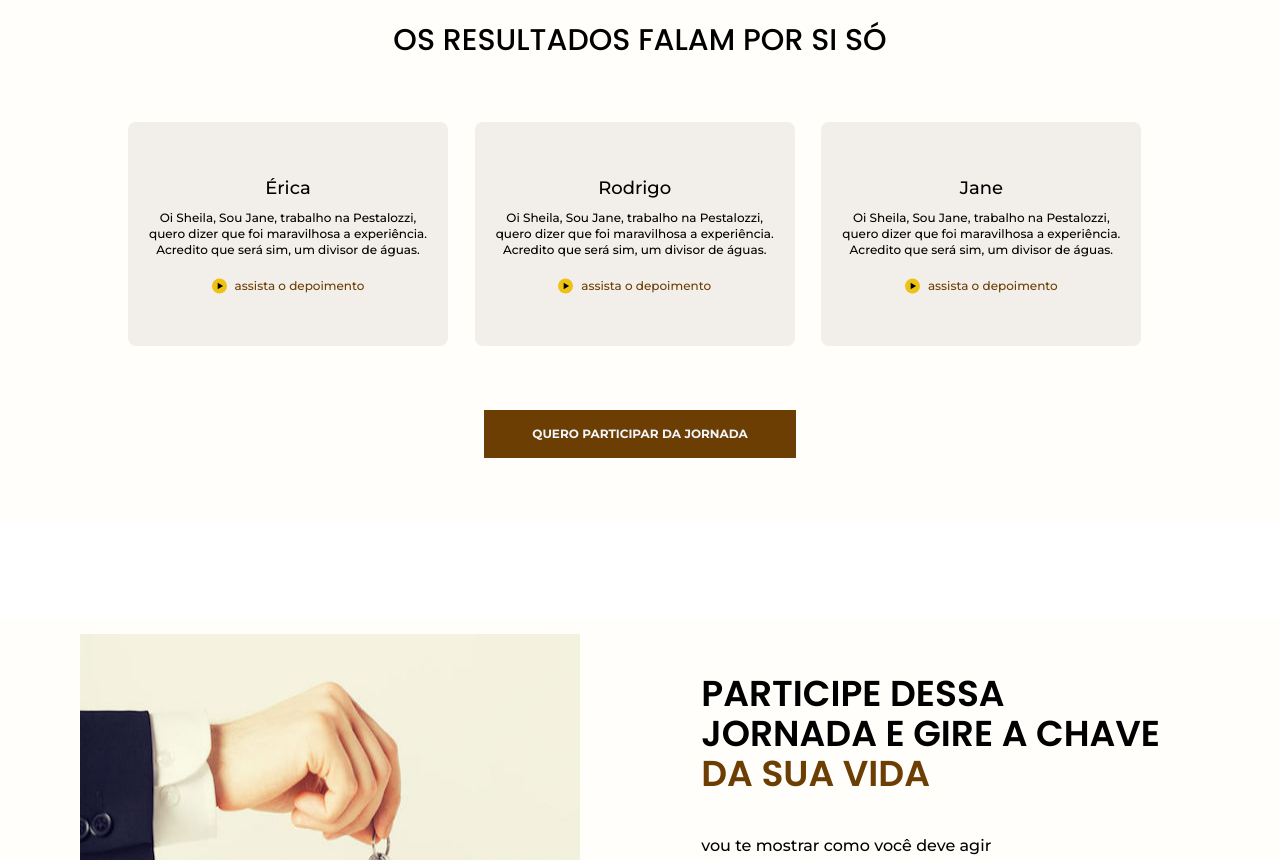
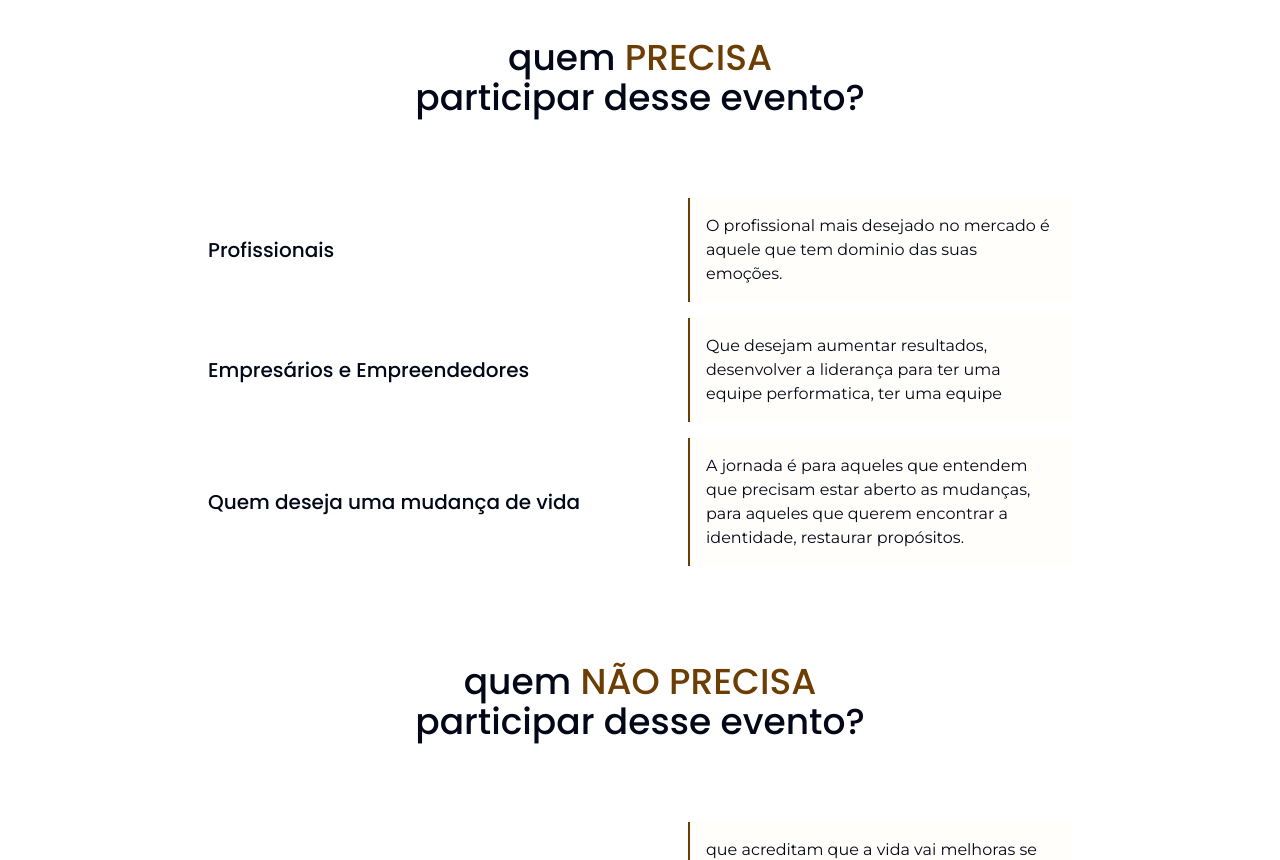
Before and after one commit to DecoXD/JornadaGovernar, a React (Vite) app: page / in a window 1280 px wide. Shown: the part 1940-2800 px from the top of the page. Built offline with nearby package versions, Linux system fonts and the light colour scheme.

Commit message:
audience section added

```diff
--- a/src/App.tsx
+++ b/src/App.tsx
@@ -2,13 +2,14 @@
 import Hero from "./sections/Hero"
 import Target from "./sections/Target"
 import Content from "./sections/Content"
-import Testimonials from "./sections/Testimonials"
+
 import Benefices from "./sections/Benefices"
 import Disclosure from "./sections/Disclosure"
 import About from "./sections/About"
 import Payment from "./sections/Payment"
 import Footer from "./sections/Footer"
 import WpToast from "./components/shared/WpToast"
+import Audience from "./sections/Audience"
 
 
 
@@ -31,7 +32,7 @@ function App() {
     </section>
 
     <section>
-      <Testimonials/>
+      <Audience/>
     </section>
 
     <section className="pt-24">
--- /dev/null
+++ b/src/components/shared/AudienceCard.tsx
@@ -0,0 +1,17 @@
+type AudienceCardProps = {
+  title:string,
+  content:string
+}
+
+const AudienceCard = ({title,content}:AudienceCardProps) => {
+  return (
+    <div className="flex justify-between w-full items-center sm:flex-row flex-col  ">
+      <h4 className="text-xl font-medium font-poppins">{title}</h4>
+      <div className=" border-l-2 font-montserrat bg-[#FFFEFA] border-l-[#6c3e04] max-w-96 p-4">
+        <p>{content}</p>
+      </div>
+    </div>
+  )
+}
+
+export default AudienceCard
--- a/src/components/shared/TestimonialVideoModal.tsx
+++ /dev/null
@@ -1,12 +0,0 @@
-type videoModalProp = {
- videoSrc:string
-}
-const TestimonialVideoModal = ({videoSrc}:videoModalProp) => {
-  return (
-    <div className=" ">
-      <video src={videoSrc} autoPlay={true} controls={true}  className="  w-full max-w-96 aspect-[16/11] " ></video>
-    </div>
-  )
-}
-
-export default TestimonialVideoModal
--- a/src/components/shared/TestimonialsCard.tsx
+++ /dev/null
@@ -1,37 +0,0 @@
-
-
-type TestimonialCardProps = {
-  imageSrc:string,
-  content:string,
-  title:string,
-  videoSrc:string
-  handleModal(state:string):void
-}
-
-
-
-/* eslint-disable */
-const TestimonialsCard = ({content,title,videoSrc,handleModal}:TestimonialCardProps) => {
-
-  return (
-
-    <article className="text-black font-montserrat max-w-[320px] flex flex-col items-center relative z-50">
-      {/* <img src={imageSrc} alt={title} width={80} className="rounded-full translate-y-4 " /> */}
-      <div className="   flex flex-col rounded-lg p-4 gap-2 bg-[#f2eee9] min-h-56 items-center justify-center ">
-        <h4 className="font-medium text-lg">{title}</h4>
-        <p className="text-xs font-medium text-center">{content}</p>
-        <div
-          className="flex gap-2 mt-3 cursor-pointer hover:opacity-80 group">
-          <img src="/assets/icons/playbutton.svg" alt="play button" width={15} className="group-hover:scale-105 "/>
-          <p className="font-medium text-xs text-[#6c3e04]  " onClick={() => handleModal(videoSrc)}>assista o depoimento</p>
-        </div>
-      </div>
-
-
-    </article>
-
-
-  )
-}
-
-export default TestimonialsCard
--- a/src/components/shared/WpToast.tsx
+++ b/src/components/shared/WpToast.tsx
@@ -2,7 +2,11 @@
 
 const WpToast = () => {
   return (
-    <div className="fixed bottom-0 right-2">WpToast</div>
+    <a href="https://web.whatsapp.com/send?phone=5575981112124"
+    target="_blank" className="fixed bottom-2 right-1 flex gap-2 bg-green-500 rounded-lg p-2 animate-bounce z-50">
+      <img src="/assets/icons/wpp.svg" alt="whatsapp icon" width={30} />
+      <span className="font-medium font-monstserrat textmdl text-slate-100">Fale conosco!</span>
+    </a>
   )
 }
 
--- a/src/constants/index.ts
+++ b/src/constants/index.ts
@@ -43,6 +43,36 @@ export const testimonalItems = [
   },
 ]
 
+export const whoIsItFor = [
+  {
+    title:'Profissionais',
+    content:'O profissional mais desejado no mercado é aquele que tem dominio das suas emoções.'
+  },
+  {
+    title:'Empresários e Empreendedores',
+    content:'Que desejam aumentar resultados, desenvolver a liderança para ter uma equipe performatica, ter uma equipe  '
+  },
+  {
+    title:'Quem deseja uma mudança de vida',
+    content:'A jornada é para aqueles que entendem que precisam estar aberto as mudanças, para aqueles que querem encontrar a identidade, restaurar propósitos.'
+  }
+]
+export const whoIsntItFor = [
+  {
+    title:'pessoas acomodadas',
+    content:"que acreditam que a vida vai melhoras se continuar fazendo as mesmas coisas que deixaram onde está."
+  },
+  {
+    title: 'quem resiste à mudança',
+    content: 'Para aqueles que não estão prontos para revisar suas crenças e métodos, mesmo quando não estão trazendo os resultados desejados.'
+  },
+  {
+    title: 'quem não está disposto a se desafiar ',
+    content: 'Para os que preferem permanecer na zona de conforto ao invés de enfrentar e superar seus limites para crescer pessoal e profissionalmente.'
+  }
+]
+
+
 export const paymentCardItem = [
   {
     title:"Faça sua inscrição no Evento",
--- /dev/null
+++ b/src/sections/Audience.tsx
@@ -0,0 +1,47 @@
+import AudienceCard from "@/components/shared/AudienceCard"
+import { whoIsItFor, whoIsntItFor } from "@/constants"
+
+
+const Audience = () => {
+  return (
+    <section className="flex justify-center items-center flex-col ">
+      <div className="flex flex-col w-full max-w-4xl px-4   ">
+        <h2 className="mb-20 mt-20 font-medium font-poppins text-center flex flex-col md:text-4xl  text-3xl">
+        <span>quem
+          <span className="uppercase text-[#6c3e04]"> precisa</span>
+        </span>
+        participar desse evento?</h2>
+
+        <div className="flex flex-col  gap-4">
+          {
+            whoIsItFor.map((item) =>{
+              return (
+              <AudienceCard {...item} key={item.title}/>
+            )
+            })
+          }
+        </div>
+      </div>
+
+      <div className="flex flex-col w-full max-w-4xl p-4 ">
+        <h2 className="mb-20 mt-20 font-medium font-poppins text-center flex flex-col md:text-4xl  text-3xl">
+        <span>quem
+          <span className="uppercase text-[#6c3e04]"> não precisa</span>
+        </span>
+        participar desse evento?</h2>
+
+        <div className="flex flex-col gap-4">
+          {
+            whoIsntItFor.map((item) =>{
+              return (
+              <AudienceCard {...item} key={item.title}/>
+            )
+            })
+          }
+        </div>
+      </div>
+    </section>
+  )
+}
+
+export default Audience
--- a/src/sections/Testimonials.tsx
+++ /dev/null
@@ -1,67 +0,0 @@
-import TestimonialsCard from "@/components/shared/TestimonialsCard"
-import {
-  Carousel,
-  CarouselContent,
-  CarouselItem,
-
-} from "@/components/ui/carousel"
-import { testimonalItems } from "@/constants"
-import {config} from '../constants/index.ts'
-import { useState } from "react"
-import TestimonialVideoModal from "@/components/shared/TestimonialVideoModal.tsx"
-
-const Testimonials = () => {
-
-  const [modal,setModal] = useState<string>('false')
-
-
-
-  function handleModal(state:  string ){
-    setModal(state)
-  }
-
-
-  return (
-   <section className="bg-[#FFFEFA]  flex flex-col items-center gap-16 px-2 sm:px-10 py-16">
-
-    {
-      modal != 'false' &&
-        <div className="h-[100vh] overflow-hidden flex items-center justify-center fixed top-0 w-[99vw] bg-black/50  z-10" onClick={() => handleModal('false')}>
-
-          <span className="absolute top-1 right-2 font-medium text-slate-50 cursor-pointer md:text-lg text-md">Fechar</span>
-          <TestimonialVideoModal videoSrc={modal} />
-        </div>
-      }
-
-    <h3 className="text-black font-poppins font-medium sm:text-3xl text-[1.3rem]">OS RESULTADOS FALAM POR SI SÓ</h3>
-    <Carousel
-    opts={{
-      align:"start",
-      loop:true
-    }}
-    className="w-full max-w-5xl">
-    <CarouselContent>
-    {
-      testimonalItems.map((item,idx) =>{
-        return (
-          <CarouselItem key={idx} className="md:basis-4/12 basis-10/11">
-          <TestimonialsCard {...item} handleModal={handleModal} />
-          </CarouselItem>
-        )
-      })
-    }
-    </CarouselContent>
-
-    </Carousel>
-    <a target="_blank" href={config.ingressLink} className="uppercase py-4 px-12 bg-[#6c3e04] font-montserrat font-bold sm:text-md text-xs text-slate-100 whitespace-nowrap">
-      quero participar da jornada
-    </a>
-
-
-
-
-   </section>
-  )
-}
-
-export default Testimonials
```
Also changed, not shown: public/assets/icons/wpp.svg (added).
